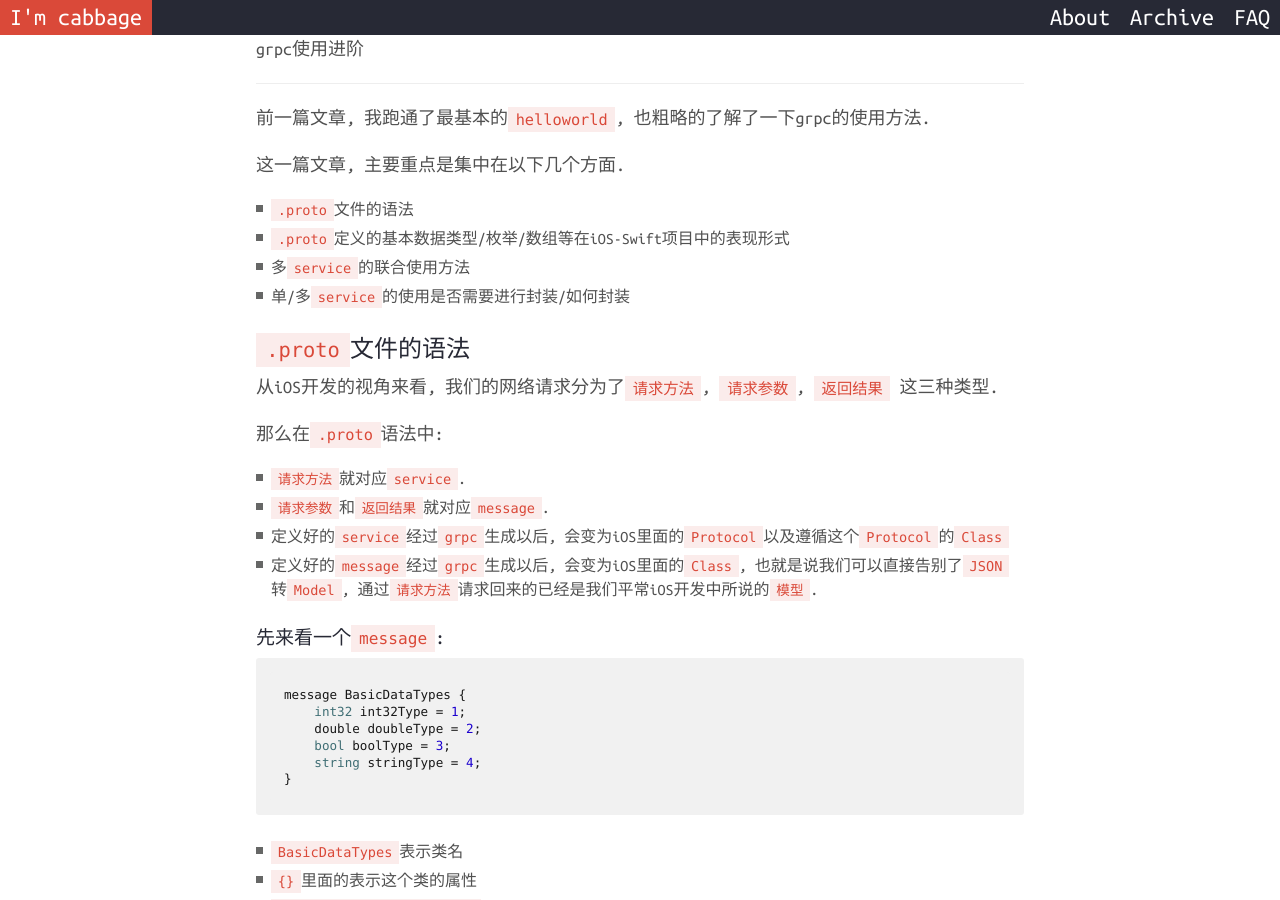
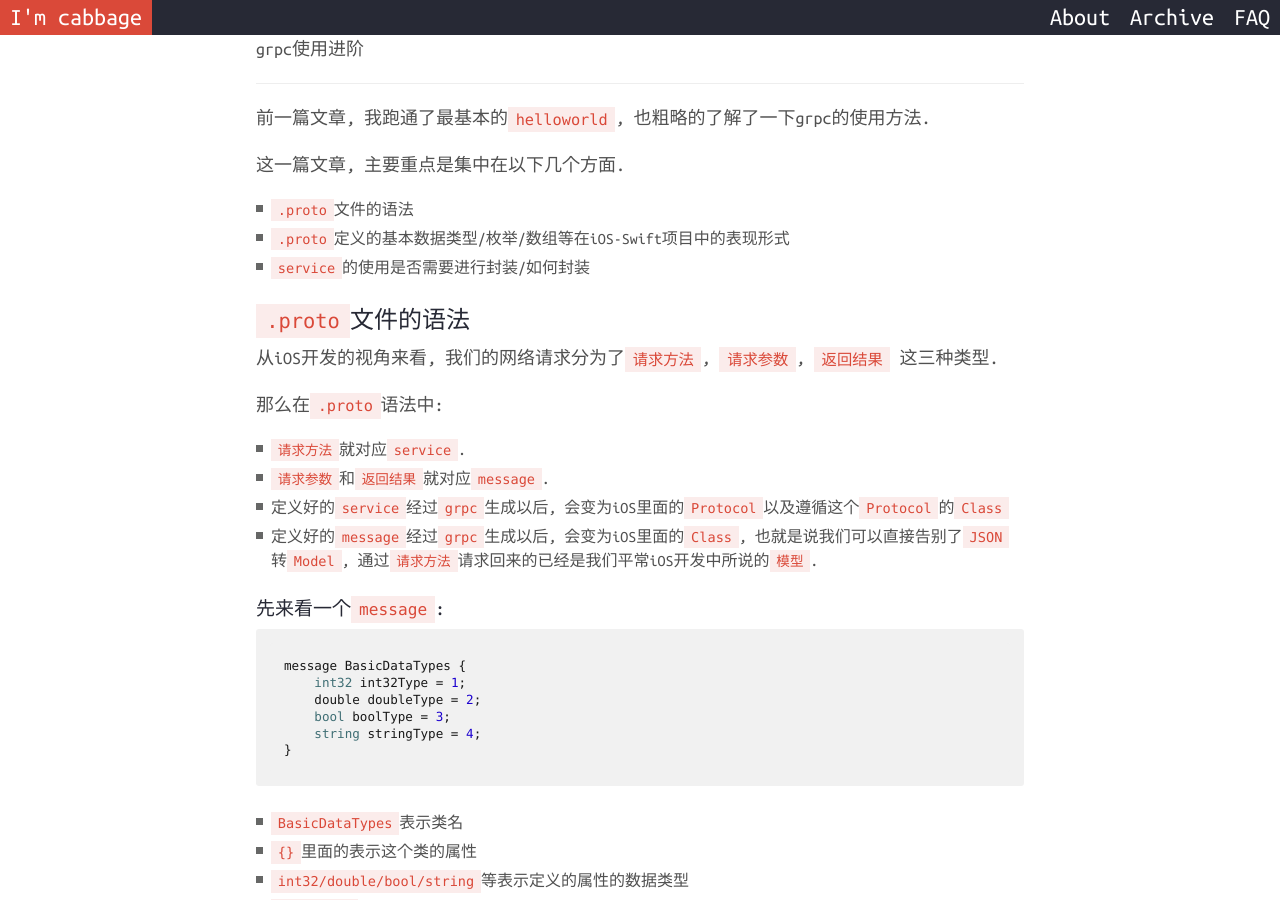
Before and after one commit to KirbyInGitHub/cabbageblog, a Jekyll site: the page built from _posts/2016-11-23-grpc Advanced.markdown, in a window 1280 px wide and 900 px high, scrolled down 939 px. Built offline with Jekyll 4.4.1, drawn with Linux system fonts in a browser that asks for light colours; nearby versions of some CDN libraries; comment, search, counter and statistics services are not loaded; some of the changed text lies outside the part shown.

Commit message:
no message

```diff
--- a/_posts/2016-11-23-grpc Advanced.markdown
+++ b/_posts/2016-11-23-grpc Advanced.markdown
@@ -16,8 +16,7 @@ grpc使用进阶
 
 * `.proto`文件的语法
 * `.proto`定义的基本数据类型/枚举/数组等在iOS-Swift项目中的表现形式
-* 多`service`的联合使用方法
-* 单/多`service`的使用是否需要进行封装/如何封装
+* `service`的使用是否需要进行封装/如何封装
 
 #### `.proto`文件的语法
 
@@ -182,4 +181,4 @@ open class TemplateService : GRPCProtoService, TemplateServiceProtocol {
 
 `int32`这个应该会对我们现有的项目使用造成一定的影响, 但是应该还好. 但是数组都是`NSMutableArray`这就尴尬了, 可以预见到将会充斥着大量的`guard` /`if let` 这样的语法...
 
-#### 多`service`的联合使用方法
+#### `service`的使用是否需要进行封装/如何封装
```
